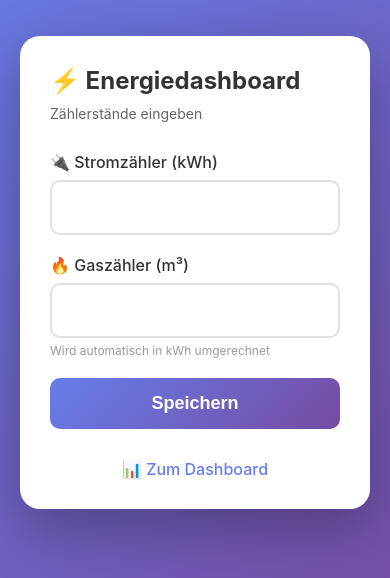
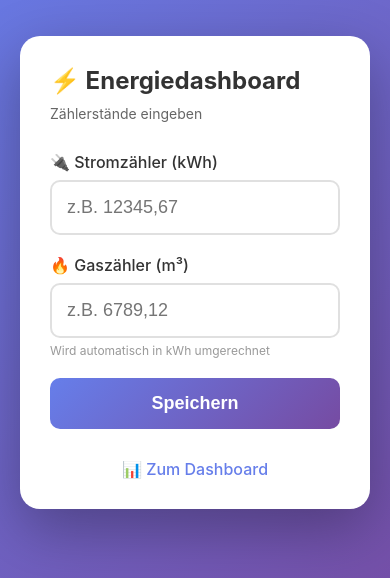
Before and after one commit to FlorianMayr1208/Energiedashboard, a Flask app: page /eingabe in a window 390 px wide. Shown: the part 150-728 px from the top of the page. Run offline with Flask 3, Linux system fonts and the light colour scheme.

Commit message:
Support both comma and dot as decimal separator
- Changed input type from number to text to accept commas
- Added pattern validation for comma and dot: [0-9]+([.,][0-9]+)?
- JavaScript now replaces comma with dot before API submission
- Added German placeholder examples (z.B. 12345,67)
- Maintained inputmode="decimal" for mobile numeric keyboard

```diff
--- a/templates/eingabe.html
+++ b/templates/eingabe.html
@@ -129,12 +129,12 @@
         <form id="eingabeForm">
             <div class="input-group">
                 <label for="strom">🔌 Stromzähler (kWh)</label>
-                <input type="number" id="strom" step="0.01" required inputmode="decimal">
+                <input type="text" id="strom" pattern="[0-9]+([.,][0-9]+)?" required inputmode="decimal" placeholder="z.B. 12345,67">
             </div>
 
             <div class="input-group">
                 <label for="gas">🔥 Gaszähler (m³)</label>
-                <input type="number" id="gas" step="0.01" required inputmode="decimal">
+                <input type="text" id="gas" pattern="[0-9]+([.,][0-9]+)?" required inputmode="decimal" placeholder="z.B. 6789,12">
                 <div class="info">Wird automatisch in kWh umgerechnet</div>
             </div>
 
@@ -148,8 +148,9 @@
         document.getElementById('eingabeForm').addEventListener('submit', async (e) => {
             e.preventDefault();
 
-            const strom = document.getElementById('strom').value;
-            const gas = document.getElementById('gas').value;
+            // Komma durch Punkt ersetzen für deutsche Eingabe
+            const strom = document.getElementById('strom').value.replace(',', '.');
+            const gas = document.getElementById('gas').value.replace(',', '.');
 
             const response = await fetch('/api/speichern', {
                 method: 'POST',
```
